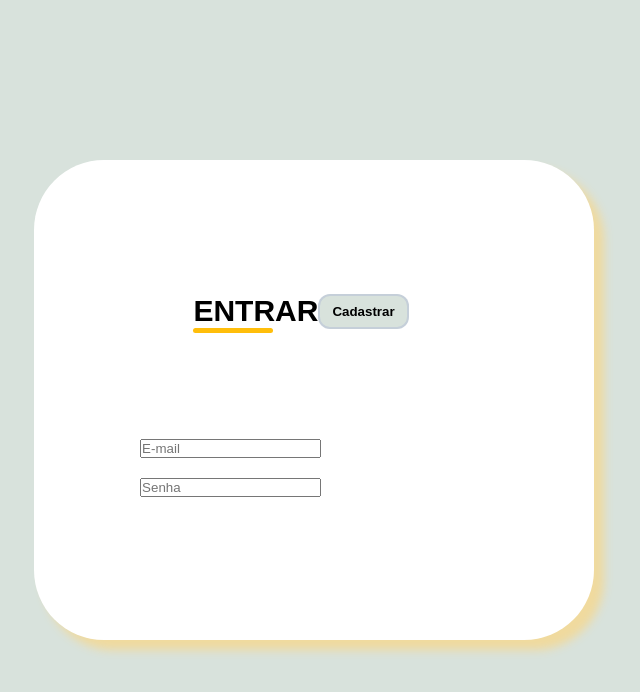
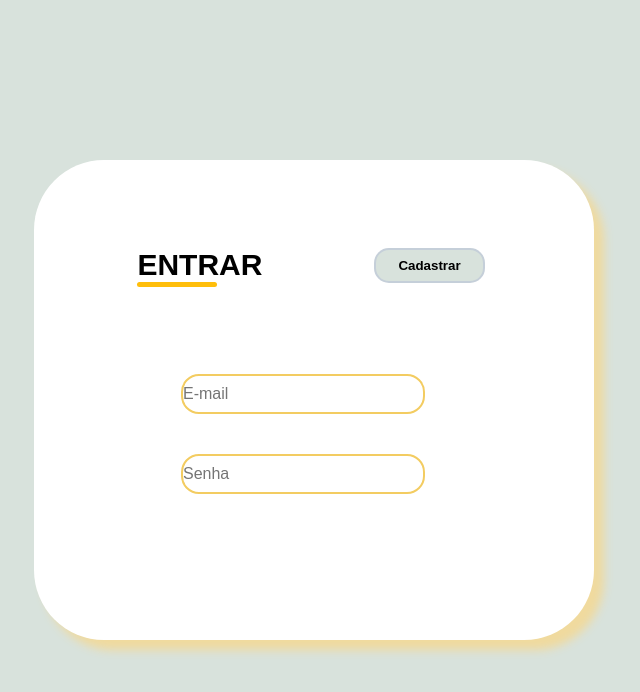
Before and after one commit to liabersiv/SignIn-Katchau, a plain HTML site: page css/index.html in a window 1280 px wide. Shown: the whole page, without its empty margins (326-966 px from the left). Drawn offline with Linux system fonts and the light colour scheme.

Commit message:
Aligning

```diff
--- a/css/style.css
+++ b/css/style.css
@@ -33,53 +33,15 @@ body{
     display: flex;
     align-items: center;
     justify-content: center;
-    flex-direction: column;
-    width: 50%;
-    padding: 7rem;
+    margin: 124px;
 }
 
 .form-header{
+    position: fixed;
     display: flex;
-    margin-bottom: 40%;
-    justify-content: space-between;
-}
-
-.titulo h1{
-    font-family: Arial, Helvetica, sans-serif;
-    font-size: 30px;
-    text-transform: uppercase;
-    font-weight: bold;
-}
-
-.btnSignUp{
-    display: flex;
-    align-items: center;
-    justify-content: space-between;
-}
-
-.btnSignUp button{
-    display: flex;
-    justify-content: space-between;
-    border: 2px solid rgba(127, 138, 201, 0.212);
-    background-color: #d8e2dc;
-    border-radius: 12px;
-    padding: 8px 12px;
-    transition: 0.5;
-    cursor: pointer;
-}
-
-.btnSignUp button a{
-    text-decoration: none;
-    color: black;
-    font-weight: 600;
-}
-
-.btnSignUp button:hover{
-    border-radius: 15px;
-    padding: 10px 16px;
-    transition: 0.5;
-    background-color: #ecd490;
-    border: 2px solid #f0ca62;
+    margin-bottom: 21%;
+    margin-left: 4rem;
+    margin-right: 3rem;
 }
 
 .form-header h1::after{
@@ -93,14 +55,97 @@ body{
     border-radius: 25px;
 }
 
+.titulo h1{
+    font-family: Arial, Helvetica, sans-serif;
+    font-size: 30px;
+    text-transform: uppercase;
+    font-weight: 600;
+}
+
+.btnSignUp{
+    display: flex;
+    align-items: center;
+}
+
+.btnSignUp button{
+    display: flex;
+    margin-left: 7rem;
+    justify-content: space-between;
+    border: 2px solid rgba(127, 138, 201, 0.212);
+    background-color: #d8e2dc;
+    border-radius: 15px;
+    padding: 8px 22px;
+    transition: 0.5;
+    cursor: pointer;
+}
+
+.btnSignUp button:hover{
+    border-radius: 13px;
+    transition: 0.5;
+    background-color: #ecd490;
+    border: 2px solid #f0ca62;
+}
+
+.btnSignUp button a{
+    text-decoration: none;
+    color: black;
+    font-weight: 600;
+}
+
 .boxtext{
+    margin-top: 20px;
     display: flex;
+    align-items: center;
     flex-direction: column;
     justify-content: space-between;
+
 }
+
 .caixadetexto{
     display: flex;
-    width: 20%;
-    padding: 10px;
+    margin-top: 48px;
+    height: 2rem;
+    padding: 0 20px;
+    position: relative;
+    align-items: center;
     justify-content: center;
 }
+
+label{
+    color: #f0ca62;
+    padding: 0 72px;
+    margin: 0 23px;
+}
+
+input{
+    font-size: 1em;
+    border-radius: 18px;
+    width: 15rem;
+    height: 110%;
+    border: 2px solid #f3cc61;
+    align-items: center;
+    justify-content: center;
+    position: absolute;
+    outline: none;
+}
+
+input:hover{
+    transition: 0.3s ease-in-out;
+    border-radius: 9px;
+    width: 19rem;
+}
+
+input:focus,
+input:valid{
+    color: #444444;
+    font-weight: 500;
+    border: 2px solid #ffbb00;
+    transition: 0.2s ease;
+}
+
+input:focus ::placeholder,
+input:valid :placeholder-shown{
+    color: #444444;
+    font-weight: 500;
+    transform: translate(-15px, -16px);
+}
```
